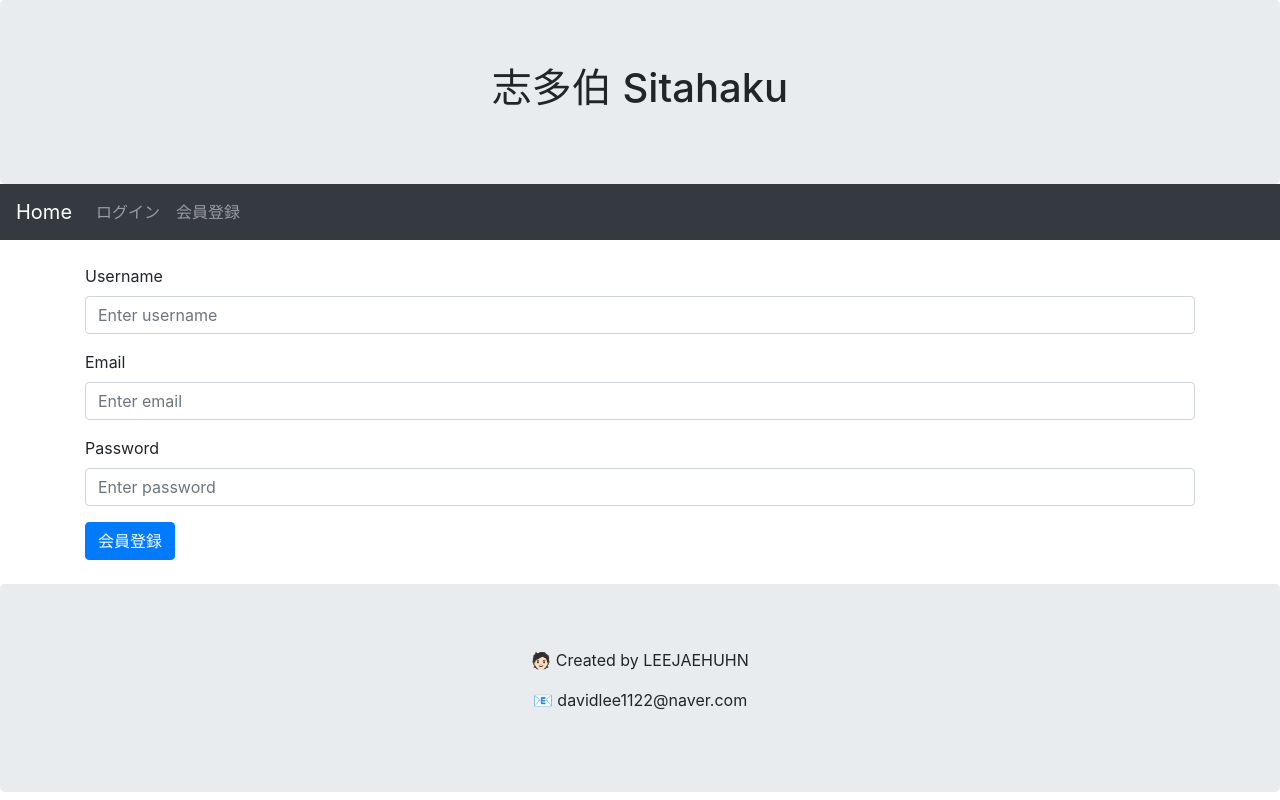
After one commit to Davidlee1122/Springboot-Blog-Shitahaku-Hounensai, a Java web app: page /user/joinForm in a window 1280 px wide. The commit adds this page. Run offline with Spring Boot 4, a stand-in JSP engine, Linux system fonts and the light colour scheme.

Commit message:
2024/07/22 fin

```diff
--- a/src/main/java/com/cos/blog/controller/UserController.java
+++ b/src/main/java/com/cos/blog/controller/UserController.java
@@ -1,5 +1,18 @@
 package com.cos.blog.controller;
 
+import org.springframework.stereotype.Controller;
+import org.springframework.web.bind.annotation.GetMapping;
+
+@Controller
 public class UserController {
 
+	@GetMapping("/user/joinForm")
+	public String joinForm() {
+		return "user/joinForm";
+	}
+
+	@GetMapping("/user/loginForm")
+	public String loginForm() {
+		return "user/loginForm";
+	}
 }
--- /dev/null
+++ b/src/main/webapp/WEB-INF/views/layout/footer.jsp
@@ -0,0 +1,12 @@
+<%@ page language="java" contentType="text/html; charset=UTF-8" pageEncoding="UTF-8"%>
+<br />
+<div class="jumbotron text-center" style="margin-bottom: 0">
+	<p>🧑🏻 Created by LEEJAEHUHN</p>
+	<p>📧 davidlee1122@naver.com</p>
+</div>
+
+<script src="https://cdn.jsdelivr.net/npm/jquery@3.7.1/dist/jquery.slim.min.js"></script>
+<script src="https://cdn.jsdelivr.net/npm/popper.js@1.16.1/dist/umd/popper.min.js"></script>
+<script src="https://cdn.jsdelivr.net/npm/bootstrap@4.6.2/dist/js/bootstrap.bundle.min.js"></script>
+</body>
+</html>
--- /dev/null
+++ b/src/main/webapp/WEB-INF/views/layout/header.jsp
@@ -0,0 +1,34 @@
+<%@ page language="java" contentType="text/html; charset=UTF-8" pageEncoding="UTF-8"%>
+<!DOCTYPE html>
+<html lang="en">
+<head>
+<title>志多伯 Shitahaku</title>
+<meta charset="utf-8">
+<meta name="viewport" content="width=device-width, initial-scale=1">
+<link rel="stylesheet" href="https://cdn.jsdelivr.net/npm/bootstrap@4.6.2/dist/css/bootstrap.min.css">
+<style>
+.fakeimg {
+	height: 200px;
+	background: #aaa;
+}
+</style>
+</head>
+<body>
+
+	<div class="jumbotron text-center" style="margin-bottom: 0">
+		<h1>志多伯 Sitahaku</h1>
+	</div>
+
+	<nav class="navbar navbar-expand-sm bg-dark navbar-dark">
+		<a class="navbar-brand" href="/blog">Home</a>
+		<button class="navbar-toggler" type="button" data-toggle="collapse" data-target="#collapsibleNavbar">
+			<span class="navbar-toggler-icon"></span>
+		</button>
+		<div class="collapse navbar-collapse" id="collapsibleNavbar">
+			<ul class="navbar-nav">
+				<li class="nav-item"><a class="nav-link" href="/blog/user/loginForm">ログイン</a></li>
+				<li class="nav-item"><a class="nav-link" href="/blog/user/joinForm">会員登録</a>
+			</ul>
+		</div>
+	</nav>
+	<br />
--- /dev/null
+++ b/src/main/webapp/WEB-INF/views/user/joinForm.jsp
@@ -0,0 +1,21 @@
+<%@ page language="java" contentType="text/html; charset=UTF-8" pageEncoding="UTF-8"%>
+
+<%@ include file="../layout/header.jsp"%>
+
+<div class="container">
+	<form action="/action_page.php">
+		<div class="form-group">
+			<label for="username">Username</label> <input type="text" class="form-control" placeholder="Enter username" id="username">
+		</div>
+		<div class="form-group">
+			<label for="email">Email</label> <input type="email" class="form-control" placeholder="Enter email" id="email">
+		</div>
+		<div class="form-group">
+			<label for="password">Password</label> <input type="password" class="form-control" placeholder="Enter password" id="password">
+		</div>
+
+		<button type="submit" class="btn btn-primary">会員登録</button>
+	</form>
+</div>
+
+<%@ include file="../layout/footer.jsp"%>
```
Also changed, not shown: src/main/webapp/WEB-INF/views/index.jsp (+8 -48 lines), src/main/webapp/WEB-INF/views/user/loginForm.jsp (added, +21 -0 lines).
